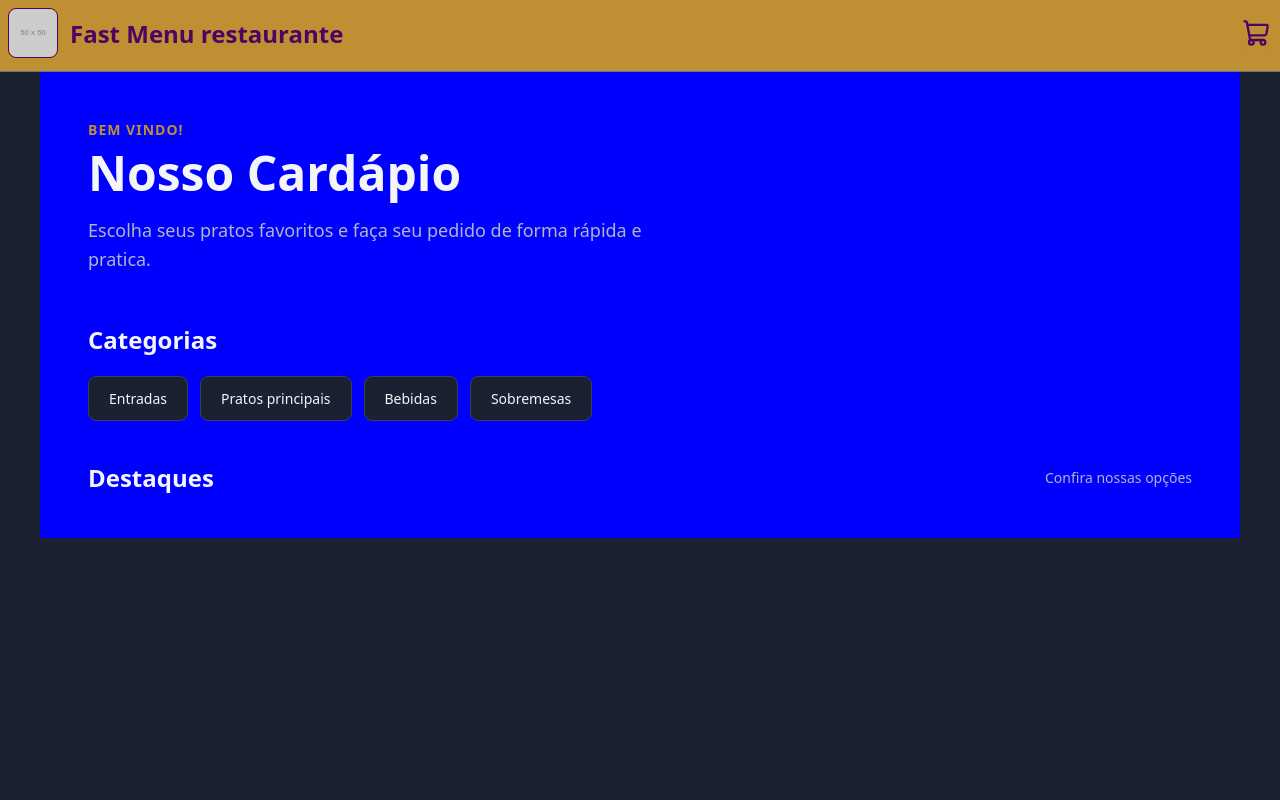
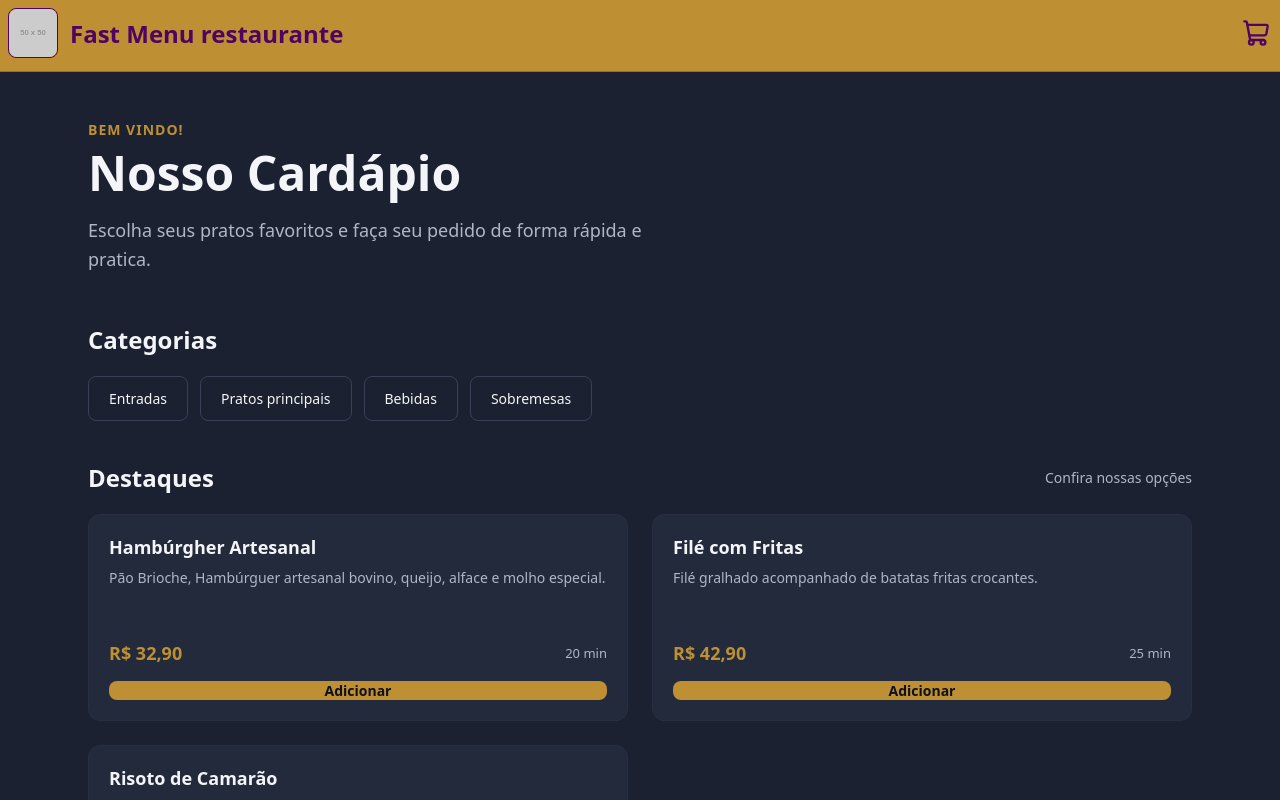
Before and after one commit to Davidhenry342/FastMenu_TCC, a React (Vite) app: page / in a window 1280 px wide. Shown: the top 800 px of the page. Built offline with nearby package versions, Linux system fonts and the light colour scheme.

Commit message:
Finalizando a página Home, com a criação do card dos produtos

```diff
--- a/src/components/Container/styles.module.css
+++ b/src/components/Container/styles.module.css
@@ -3,7 +3,7 @@
   max-width: 120rem;
   margin: 0 auto;
   padding: 0 2.4rem;
-  background: blue;
+  /* background: blue; */
   display: flex;
   align-items: center;
   justify-content: center;
--- /dev/null
+++ b/src/components/DefaultButton/styles.module.css
@@ -0,0 +1,30 @@
+.defaultButton {
+  display: flex;
+  align-items: center;
+  justify-content: center;
+  flex-shrink: 0;
+
+  padding: 1.2rem 2rem;
+
+  border: 0.1rem solid var(--gray-600);
+  border-radius: 0.8rem;
+
+  background: var(--gray-800);
+  color: var(--text-default);
+
+  font: inherit;
+  font-size: 1.4rem;
+
+  cursor: pointer;
+
+  transition:
+    background 0.2s ease-in-out,
+    border-color 0.2s ease-in-out,
+    color 0.2s ease-in-out;
+}
+
+.defaultButton:hover {
+  border-color: var(--primary);
+  background: var(--gray-700);
+  color: var(--primary);
+}
--- /dev/null
+++ b/src/components/ProductCard/index.tsx
@@ -0,0 +1,49 @@
+import type { Product } from '../../models/product';
+import styles from './styles.module.css';
+
+type PorductCardProps = {
+  product: Product;
+  onAdd?: (product: Product) => void;
+};
+
+export function ProdutcCard({ product, onAdd }: PorductCardProps) {
+  return (
+    <article className={styles.card}>
+      {product.imageUrl && (
+        <div className={styles.imageContainer}>
+          <img
+            src={product.imageUrl}
+            alt={product.name}
+            className={styles.image}
+          />
+        </div>
+      )}
+
+      <div className={styles.content}>
+        <div className={styles.info}>
+          <h3>{product.name}</h3>
+
+          <p>{product.description}</p>
+        </div>
+
+        <div className={styles.details}>
+          <span className={styles.price}>
+            R$ {product.price.toFixed(2).replace('.', ',')}
+          </span>
+
+          <span className={styles.preparationTime}>
+            {product.preparationTime} min
+          </span>
+        </div>
+
+        <button
+          type="button"
+          className={styles.addButton}
+          onClick={() => onAdd?.(product)}
+        >
+          Adicionar
+        </button>
+      </div>
+    </article>
+  );
+}
--- /dev/null
+++ b/src/components/ProductCard/styles.module.css
@@ -0,0 +1,109 @@
+.card {
+  display: flex;
+  flex-direction: column;
+
+  overflow: hidden;
+
+  border: 0.1rem solid var(--gray-700);
+  border-radius: 1.2rem;
+
+  background: var(--card-background);
+
+  transition:
+    transform 0.2s ease,
+    border-color 0.2 ease;
+}
+.card:hover {
+  border-color: var(--gray-500);
+  transform: translateY(-0.2rem);
+}
+
+.imageContainer {
+  width: 100%;
+  height: 20rem;
+
+  overflow: hidden;
+
+  background: var(--gray-800);
+}
+
+.image {
+  width: 100%;
+  height: 100%;
+
+  object-fit: cover;
+
+  display: block;
+}
+
+.content {
+  display: flex;
+  flex-direction: column;
+
+  gap: 1.6rem;
+
+  padding: 2rem;
+}
+
+.info {
+  min-height: 9rem;
+}
+
+.info h3 {
+  margin-bottom: 0.8rem;
+
+  color: var(--text-default);
+  font-size: 1.8rem;
+  font-weight: 600;
+}
+
+.info p {
+  color: var(--text-muted);
+  font-size: 1.4rem;
+  line-height: 1.5;
+}
+
+.details {
+  display: flex;
+  align-items: center;
+  justify-content: space-between;
+}
+
+.price {
+  color: var(--primary);
+  font-size: 1.8rem;
+  font-weight: 700;
+}
+
+.preparationTime {
+  color: var(--text-muted);
+  font-size: 1.3rem;
+}
+
+.addButton {
+  width: 100%;
+  padding: 1.2;
+
+  border: none;
+  border-radius: 0.8rem;
+
+  background: var(--primary);
+  color: var(--text-over-primary);
+
+  font-size: 1.4rem;
+  font-weight: 600;
+
+  cursor: pointer;
+
+  transition:
+    background 0.2s ease,
+    transform 0.1s ease;
+}
+
+.addButton:hover {
+  background: var(--primary-light);
+}
+
+.addButton:active {
+  transform: scale(0.98);
+}
--- /dev/null
+++ b/src/models/product.ts
@@ -0,0 +1,8 @@
+export type Product = {
+  id: string;
+  name: string;
+  description: string;
+  price: number;
+  preparationTime: number;
+  imageUrl?: string;
+};
--- a/src/pages/Home/index.tsx
+++ b/src/pages/Home/index.tsx
@@ -1,6 +1,35 @@
 import { Container } from '../../components/Container';
 import { Header } from '../../components/Header';
+import { ProdutcCard } from '../../components/ProductCard';
+import type { Product } from '../../models/product';
 import styles from './styles.module.css';
+
+const products: Product[] = [
+  {
+    id: '1',
+    name: 'Hambúrgher Artesanal',
+    description:
+      'Pão Brioche, Hambúrguer artesanal bovino, queijo, alface e molho especial.',
+    price: 32.9,
+    preparationTime: 20,
+  },
+
+  {
+    id: '2',
+    name: 'Filé com Fritas',
+    description: 'Filé gralhado acompanhado de batatas fritas crocantes.',
+    price: 42.9,
+    preparationTime: 25,
+  },
+
+  {
+    id: '3',
+    name: 'Risoto de Camarão',
+    description: 'Risoto cremoso preparado com camarões e temperos especiais.',
+    price: 49.9,
+    preparationTime: 30,
+  },
+];
 
 export function Home() {
   return (
@@ -41,6 +70,12 @@ export function Home() {
 
               <span>Confira nossas opções</span>
             </div>
+
+            <div className={styles.productGrid}>
+              {products.map(product => (
+                <ProdutcCard key={product.id} product={product} />
+              ))}
+            </div>
           </section>
         </Container>
       </main>
--- a/src/pages/Home/styles.module.css
+++ b/src/pages/Home/styles.module.css
@@ -99,3 +99,21 @@
 .highlights {
   padding: 3.2 0 6.4rem;
 }
+
+.productGrid {
+  display: grid;
+  grid-template-columns: repeat(3, 1fr);
+  gap: 2.4rem;
+}
+
+@media (max-width: 90rem) {
+  .productGrid {
+    grid-template-columns: repeat(2, 1fr);
+  }
+}
+
+@media (max-width: 60) {
+  .productGrid {
+    grid-template-columns: 1fr;
+  }
+}
--- a/src/styles/global.css
+++ b/src/styles/global.css
@@ -9,6 +9,8 @@ html {
 }
 
 body {
+  min-height: 100vh; /*Sugestão ChatGPT*/
+
   font-family:
     system-ui,
     -apple-system,
@@ -25,3 +27,8 @@ body {
   background: var(--gray-800);
   color: var(--text-default);
 }
+
+button,
+imput {
+  font: inherit;
+} /*Sugestão ChatGPT*/
```
Also changed, not shown: src/components/DefaultButton/index.tsx (added, +9 -0 lines).
